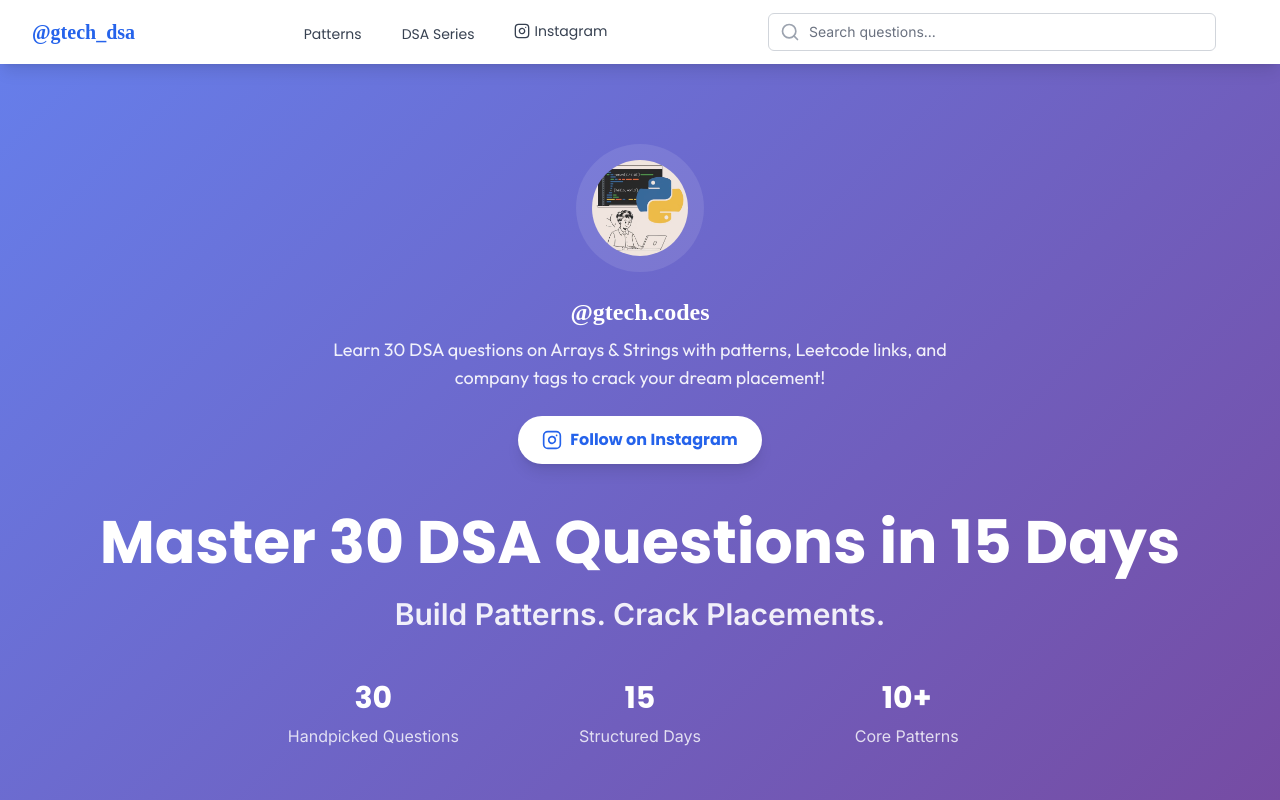
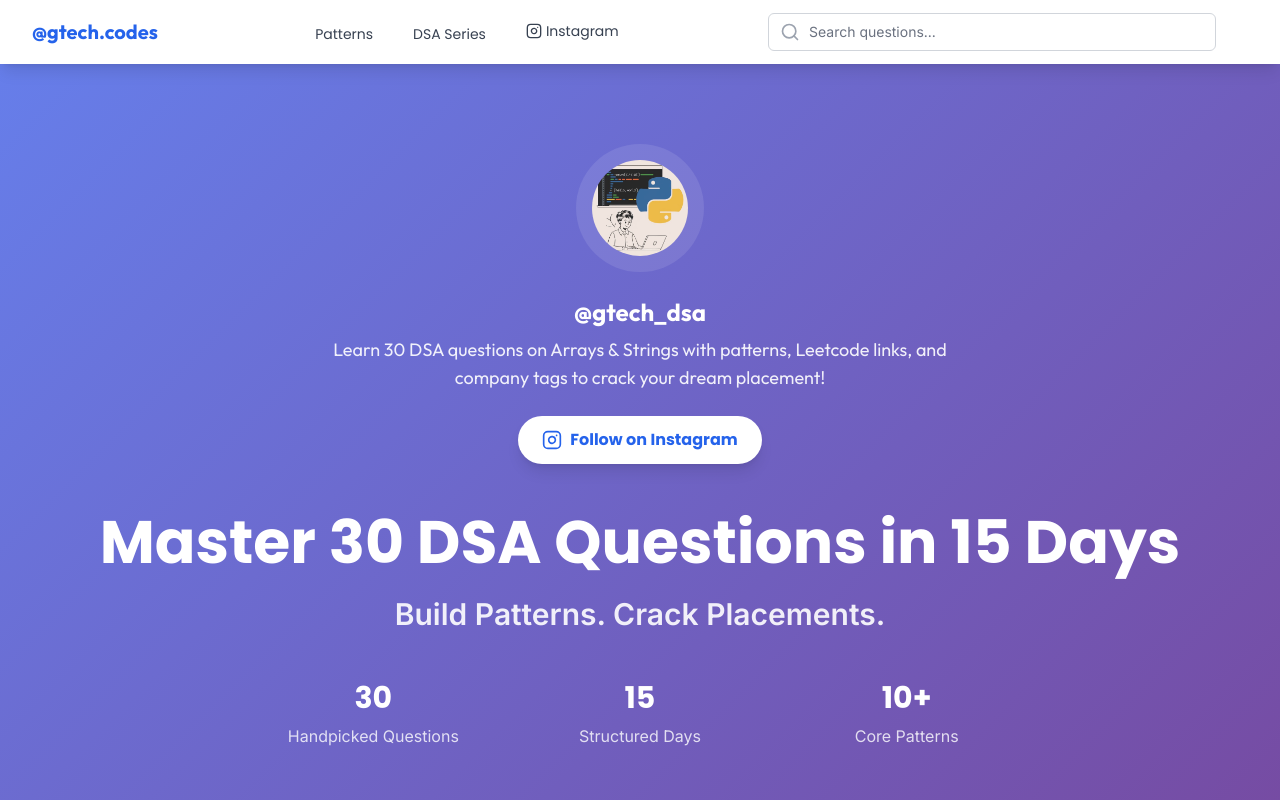
Before and after one commit to subhash-22-codes/Dsa_Placement_series, a React (Create React App) app: page / in a window 1280 px wide. Shown: the top 800 px of the page. Built offline with nearby package versions, Linux system fonts and the light colour scheme; a web font is replaced by a local one.

Commit message:
Text/fonts

```diff
--- a/src/components/Hero.js
+++ b/src/components/Hero.js
@@ -17,7 +17,7 @@
                 />
               </div>
             </div>
-            <h2 className="text-2xl font-bold mb-2 font-madimi">@gtech.codes</h2>
+            <h2 className="text-2xl font-bold mb-2 font-outfit">@gtech_dsa</h2>
             <p className="text-lg text-white/90 max-w-2xl mx-auto mb-6 font-outfit">
               Learn 30 DSA questions on Arrays & Strings with patterns, Leetcode links, and company tags to crack your dream placement!
             </p>
--- a/src/components/Navbar.js
+++ b/src/components/Navbar.js
@@ -19,7 +19,7 @@
           {/* Logo */}
           <div className="flex items-center">
             <div className="flex-shrink-0">
-              <h1 className="text-xl font-bold text-primary-600 font-madimi">@gtech_dsa</h1>
+              <h1 className="text-xl font-bold text-primary-600 font-outfit">@gtech.codes</h1>
             </div>
           </div>
 
```
